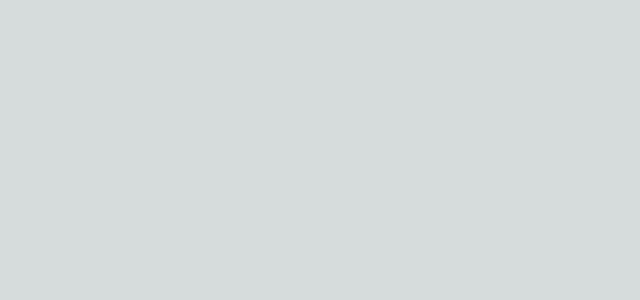
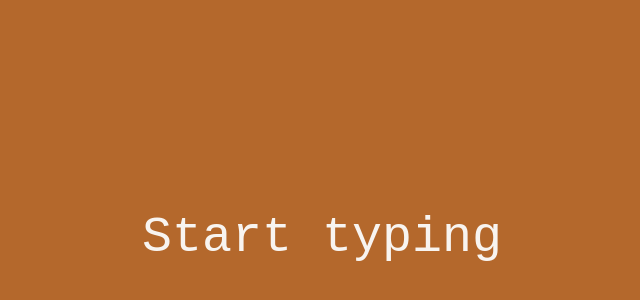
Before and after one commit to gareys/lucipedia, a Next.js app: page /tools/encoder in a window 1280 px wide. Shown: the part 164-464 px from the top of the page, without its empty margins (318-958 px from the left). Built offline with nearby package versions, Linux system fonts and the light colour scheme.

Commit message:
Add encoder

```diff
--- a/app/tools/encoder/page.tsx
+++ b/app/tools/encoder/page.tsx
@@ -1,3 +1,21 @@
+'use client'
+import { useState } from "react";
+import "./styles.css";
+
 export default function Encoder() {
-  return null;
+  const [encodedText, setEncodedText] = useState("");
+
+  function handleChange(e: React.ChangeEvent<HTMLInputElement>) {
+    setEncodedText(e.target.value);
+  }
+
+  function handleClear() {
+    setEncodedText('');
+  }
+
+  return (
+    <div id="encoder-wrapper">
+      <input id="encoder" type="text" autoFocus value={encodedText} onChange={handleChange} placeholder="Start typing" />
+    </div>
+  )
 }
--- /dev/null
+++ b/app/tools/encoder/styles.css
@@ -0,0 +1,31 @@
+body {
+  background: var(--main-bg-color);
+  color: var(--main-fg-color);
+  font-weight: light;
+  text-rendering: optimizeLegibility;
+  text-size-adjust: 100%;
+}
+
+#encoder-wrapper {
+  display: flex;
+  justify-content: center;
+  align-items: center;
+  height: 100vh;
+}
+
+#encoder {
+  background: var(--main-bg-color);
+  color: var(--main-fg-color);
+  font-size: 40px;
+  outline: 0;
+  width: 100%;
+  font-family: 'LuciV1', 'Courier New', Courier, monospace;
+  font-size: 50px;
+  text-align: center;
+  margin: 0 20px;
+}
+
+#encoder::placeholder {
+  font-family: 'Courier New', Courier, monospace;
+  color: var(--main-fg-color);
+}
```
